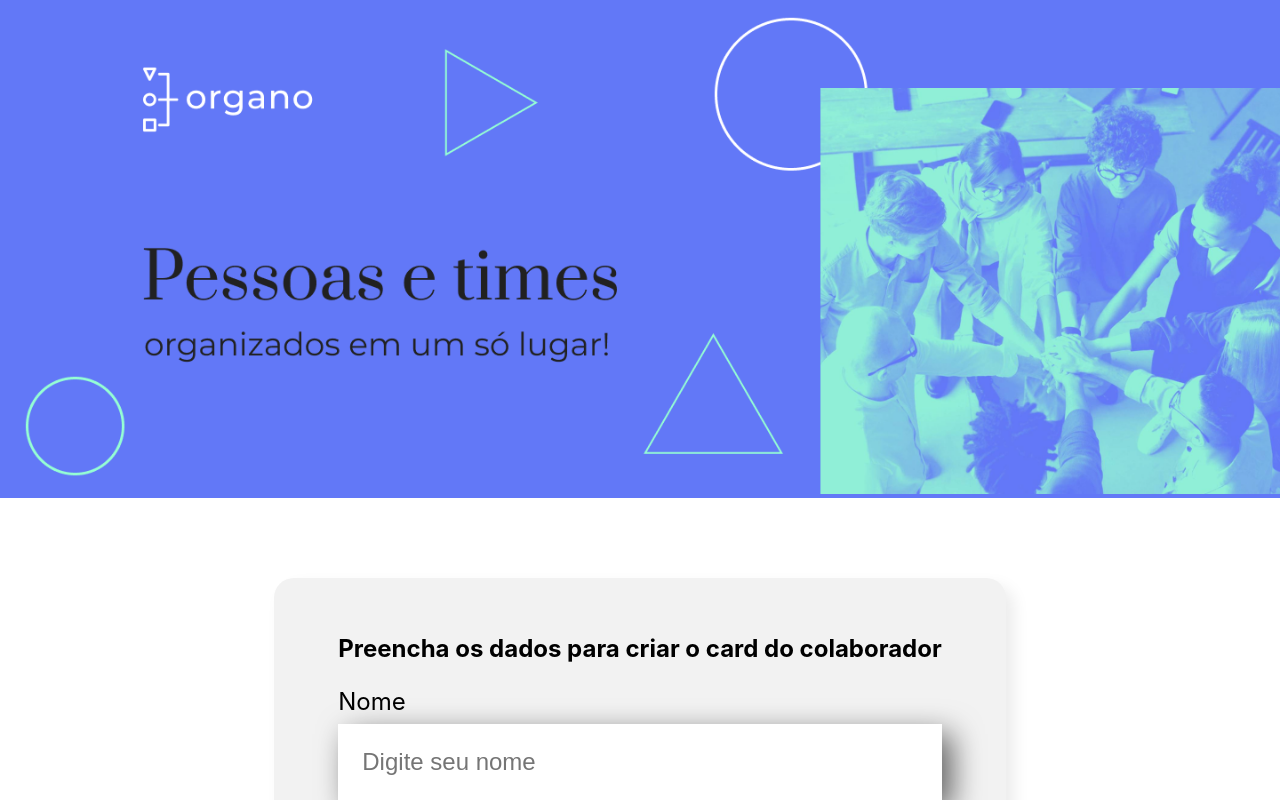
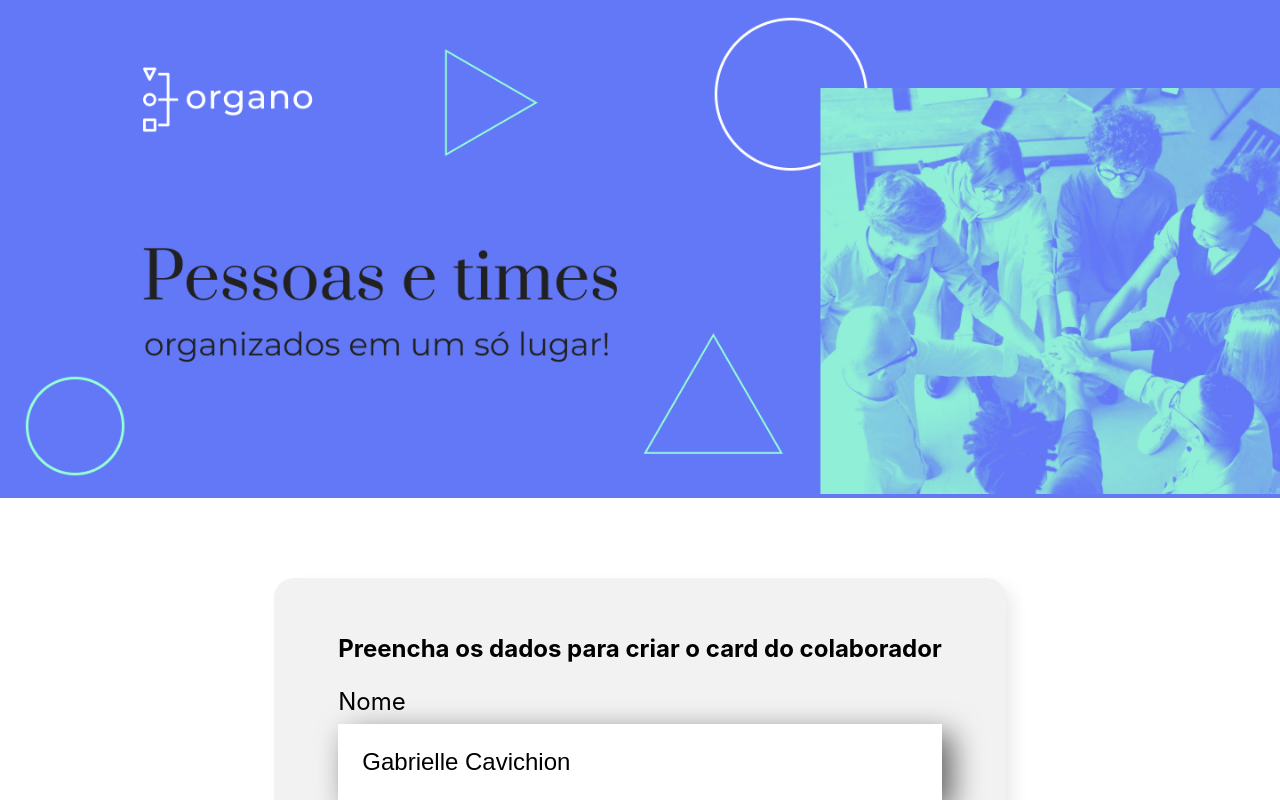
Before and after one commit to gbrllcavichion/organo, a React (Create React App) app: page / in a window 1280 px wide. Shown: the top 800 px of the page. Built offline with nearby package versions, Linux system fonts and the light colour scheme.

Commit message:
✨ Manipulating user input

```diff
--- a/src/components/CampoTexto/index.js
+++ b/src/components/CampoTexto/index.js
@@ -2,10 +2,16 @@
 
 const CampoTexto = (props) => {
 
+let valor = 'Gabrielle Cavichion'
+
+const aoDigitado = (evento) => {
+    valor = evento.target.value
+    console.log(valor)
+}
     return (
         <div className="campo-texto">
             <label>{props.label}</label>
-            <input required={props.obrigatorio} placeholder={props.placeholder}/>
+            <input value={valor} onChange={aoDigitado} required={props.obrigatorio} placeholder={props.placeholder}/>
         </div>
     )
 }
```
